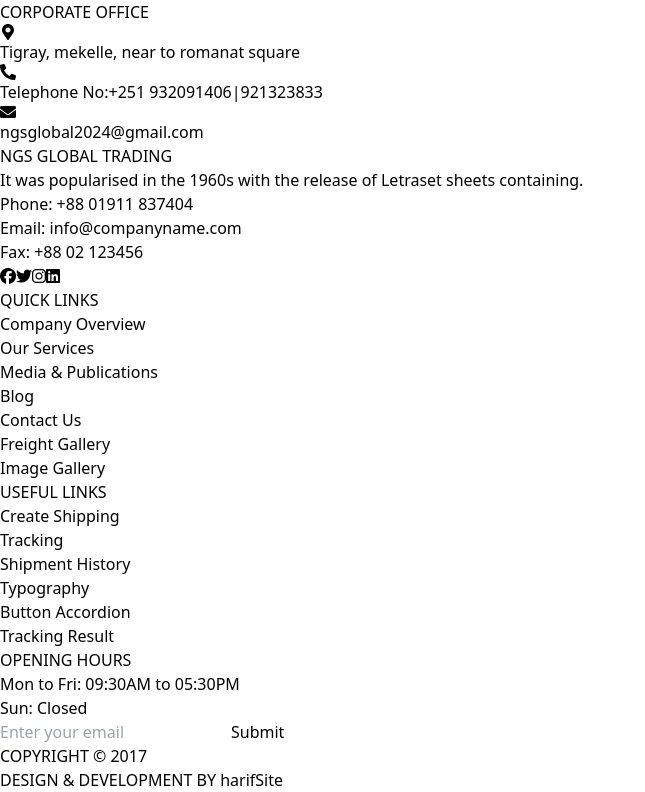
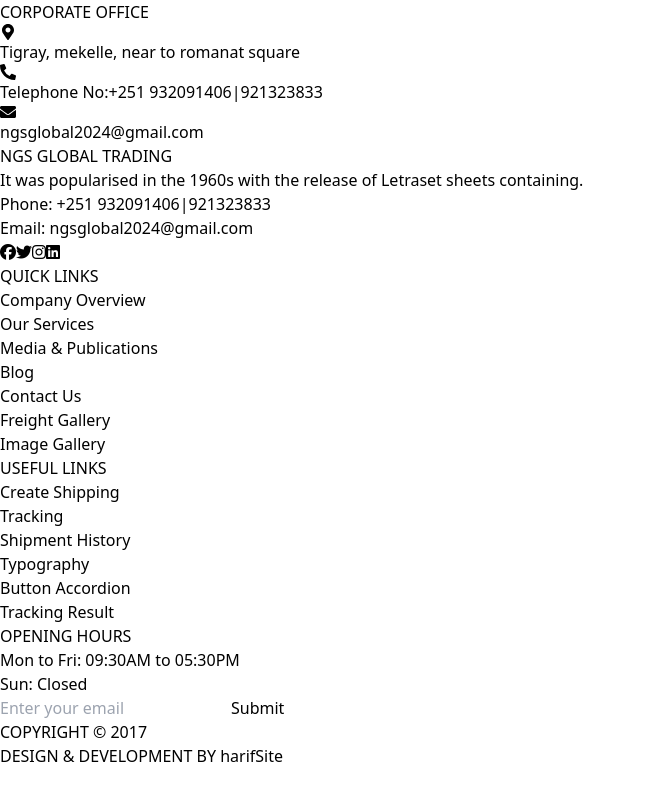
Before and after one commit to Mulubrhan1511/Ngsglobal, a React (Vite) app in the folder front/: page / in a window 1280 px wide. Shown: the part 7240-8032 px from the top of the page, without its empty margins (0-645 px from the left). After the commit the page ends 8008 px from the top, so only its background shows below. Built offline with nearby package versions, Linux system fonts and the light colour scheme.

Commit message:
edit the footer

```diff
--- a/front/src/Components/Footer/Footer.jsx
+++ b/front/src/Components/Footer/Footer.jsx
@@ -12,9 +12,9 @@ const Footer = () => {
             It was popularised in the 1960s with the release of Letraset sheets containing.
           </p>
           <div className="mb-4">
-            <p><span className="font-bold">Phone:</span> +88 01911 837404</p>
-            <p><span className="font-bold">Email:</span> info@companyname.com</p>
-            <p><span className="font-bold">Fax:</span> +88 02 123456</p>
+            <p><span className="font-bold">Phone:</span> +251 932091406|921323833</p>
+            <p><span className="font-bold">Email:</span> ngsglobal2024@gmail.com</p>
+
           </div>
           <div className="flex space-x-2">
             <a href="#" className="text-gray-400 hover:text-white"><i className="fab fa-facebook"></i></a>
```
